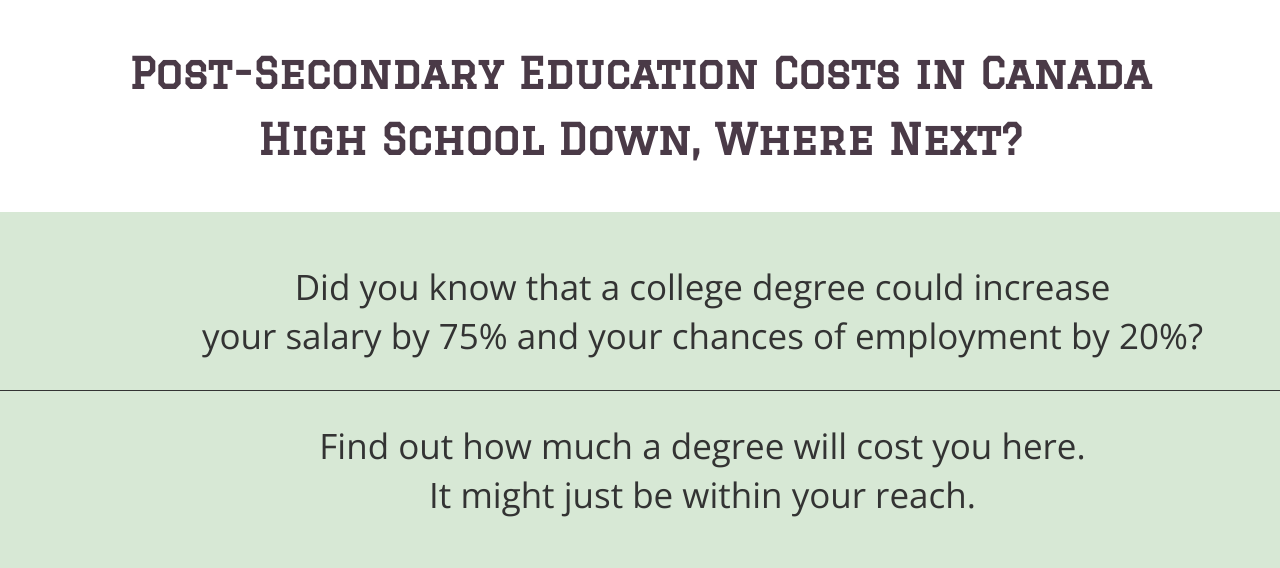
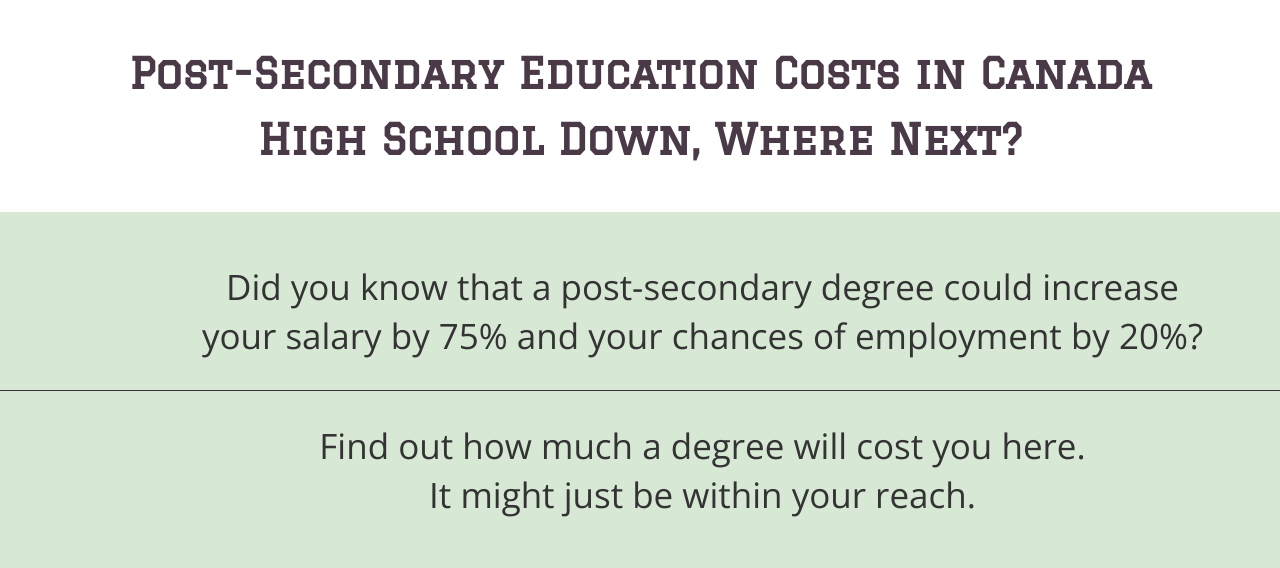
Before and after one commit to KonceptGeek/sfu-data-crunchers, a Django app: template YouthEmployment/templates/index.html in a window 1280 px wide; the page is wider, and only the part inside the window is pictured. Shown: the top 568 px of that part. Run offline with Django 3.2, Linux system fonts and the light colour scheme; the template is opened without the code that fills it, so the values that code supplies are empty; some libraries are stand-ins or nearby versions.

Commit message:
changed college to post-secondary

```diff
--- a/YouthEmployment/templates/index.html
+++ b/YouthEmployment/templates/index.html
@@ -25,7 +25,7 @@
     <div class="tagline">
         <div class="container-fluid">
             <div class="row sub-first">
-                <p class="lead">Did you know that a college degree could increase<br> your salary by 75% and your chances of employment by 20%?</p>
+                <p class="lead">Did you know that a post-secondary degree could increase<br> your salary by 75% and your chances of employment by 20%?</p>
             </div>
             <div class="row sub-sec">
                 <p class="lead">Find out how much a degree will cost you here.<br>It might just be within your reach.</p>
```
